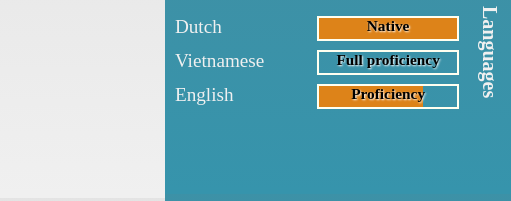
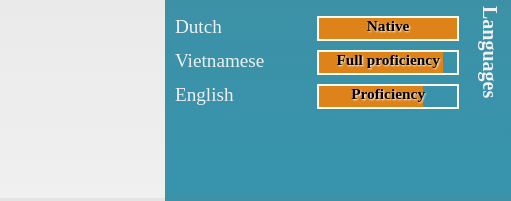
Before and after one commit to vybuas/Vy-Ngo-211196-cv, a plain HTML site: page index.html in a window 1280 px wide. Shown: the part 192-393 px from the top of the page, 769-1280 px from the left. Drawn offline with Linux system fonts and the light colour scheme; a web font is replaced by a local one.

Commit message:
Update alternative.css

```diff
--- a/css/alternative.css
+++ b/css/alternative.css
@@ -250,6 +250,10 @@ h2 {
 	width: 75%;
 }
 
+.w-90 {
+	width: 90%;
+}
+
 .w-100 {
 	width: 100%;
 }
```
